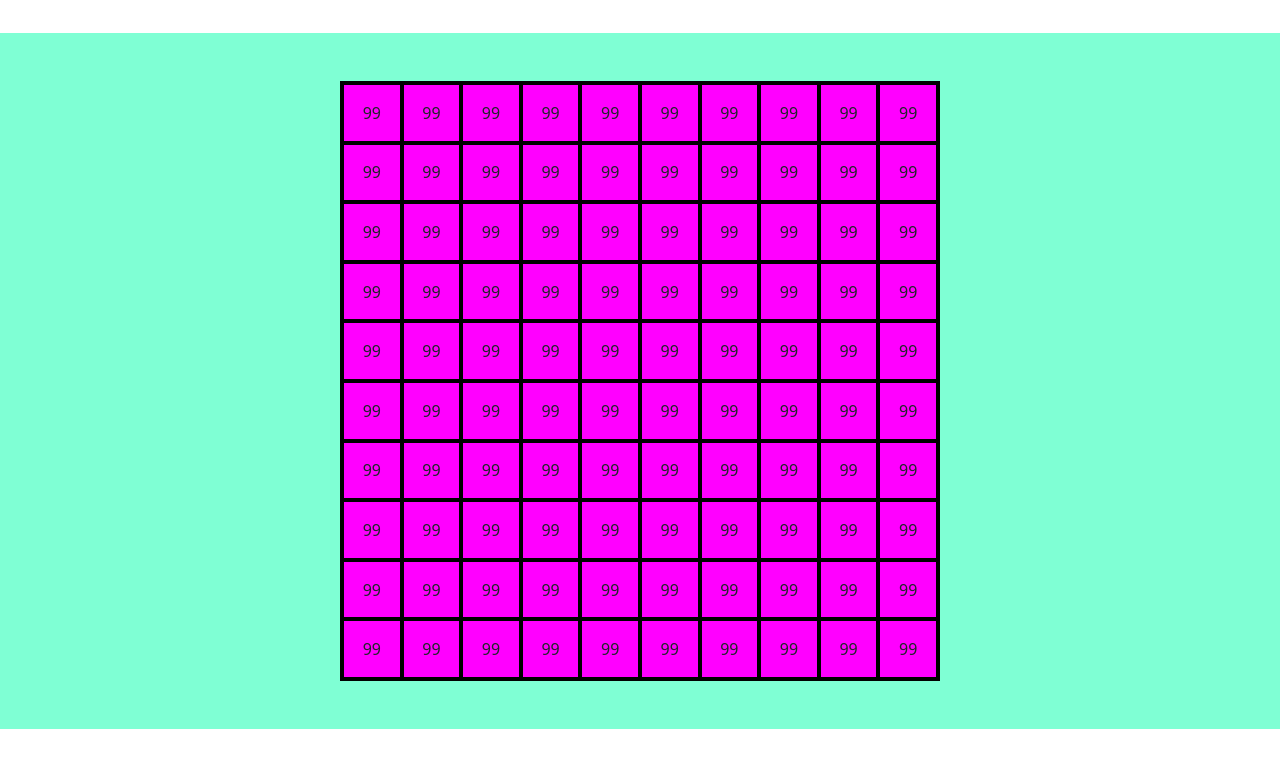
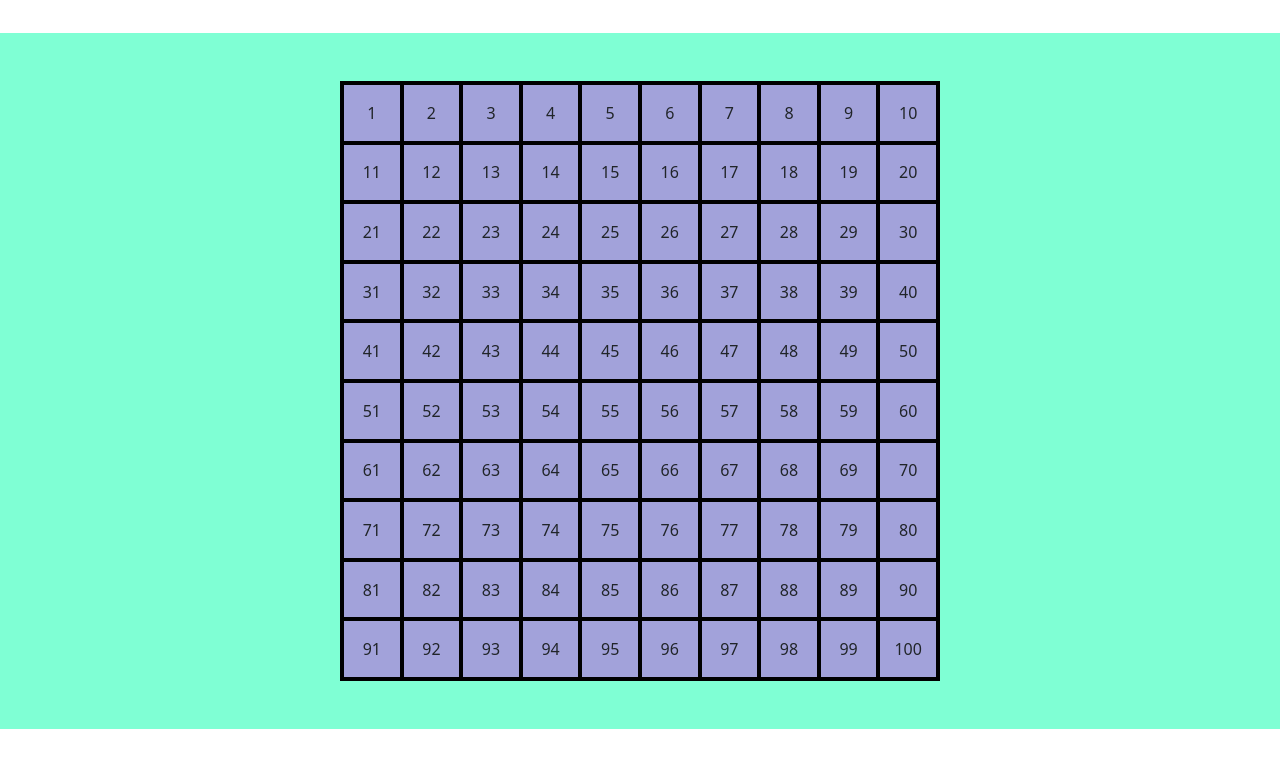
Before and after one commit to LisaKoizumiCipolla/js-campominato-grid, a plain HTML site: page index.html in a window 1280 px wide. Shown: the part 83-850 px from the top of the page. Drawn offline with nearby package versions, Linux system fonts and the light colour scheme.

Commit message:
Color change and number assigned

```diff
--- a/CSS/index.css
+++ b/CSS/index.css
@@ -20,7 +20,7 @@ header, footer{
     height: 600px;
     width: 600px;
     margin: 0 auto;
-    background-color: magenta;
+    background-color: rgb(162, 162, 218);
 }
 
 .cell{
--- a/script.js
+++ b/script.js
@@ -3,8 +3,10 @@
 const gridElement = document. getElementById("grid");
 
 // populate all 100 slots in grid and add effect on click
-for (let i = 0 ; i < 100 ; i++){
+for (let i = 1 ; i <= 100 ; i++){
     const newCell = createElement("div", "cell");
+    let number = i
+    newCell.innerHTML = (number);
 
     newCell.addEventListener ("click", function() {
         newCell.classList.toggle("selected");
@@ -17,10 +19,6 @@ for (let i = 0 ; i < 100 ; i++){
 function createElement(tagName, className){
     const cellElement = document.createElement(tagName);
     cellElement.className = className;
-    for (let i = 0 ; i < 100 ; i++){
-        let number = i
-        cellElement.innerHTML = (number);
-    }
 
     return cellElement;
 }
```
